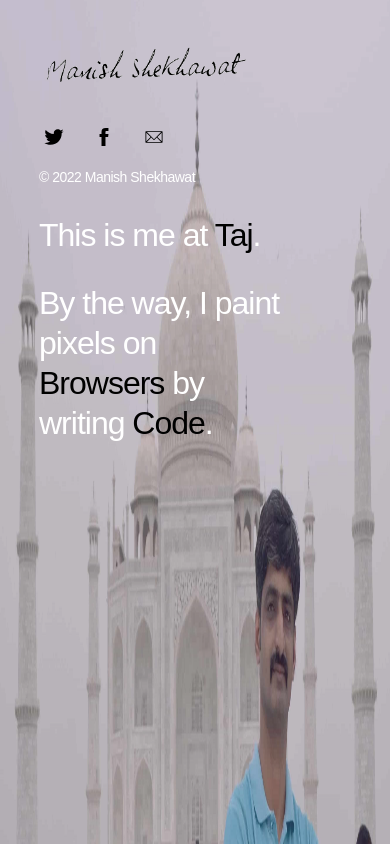
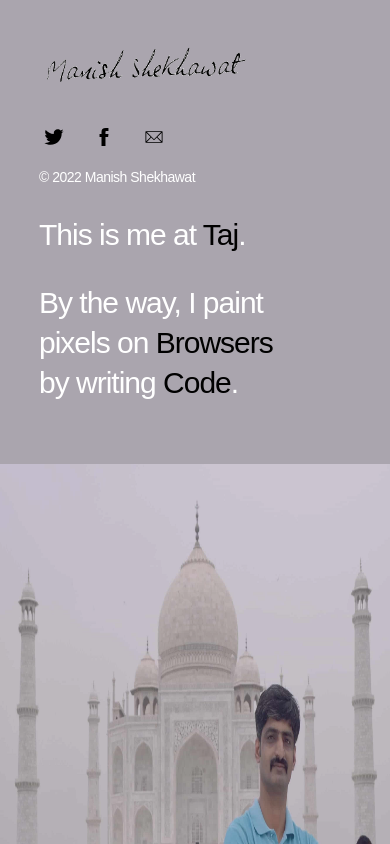
Before and after one commit to manishekhawat/www.manishekhawat.com, a website: page index.html in a window 390 px wide. Drawn offline with Linux system fonts and the light colour scheme.

Commit message:
lighthouse 100

```diff
--- a/assets/css/me.css
+++ b/assets/css/me.css
@@ -182,7 +182,7 @@ a:hover {
 /* -- Content -- */
 @-webkit-keyframes fadein {
   from {
-    opacity: 0;
+    opacity: 0.01;
   }
   to {
     opacity: 1;
@@ -190,7 +190,7 @@ a:hover {
 }
 @keyframes fadein {
   from {
-    opacity: 0;
+    opacity: 0.01;
   }
   to {
     opacity: 1;
@@ -213,7 +213,6 @@ body.page-template-page-fullsingle-me {
   letter-spacing: -0.5px;
   color: #ffffff;
   background-size: 100% 100%;
-  display: flex;
  }
 body.page-template-page-fullsingle-me p {
   margin-bottom: 28px;
@@ -243,8 +242,13 @@ body.page-template-page-fullsingle-me p {
 @media (max-width: 800px) {
   .bio {
     max-width: 80%;
-    font-size: 32px;
+    font-size: 30px;
     line-height: 40px;
+  }
+  body.page-template-page-fullsingle-me {
+    background-color: #c8c1ce;
+    background-size: 100% 45%;
+    background-position-y: 55vh;
   }
 }
 .bio a {
@@ -303,6 +307,22 @@ body.page-template-page-fullsingle-me p {
 .credit p a {
   color: #ffffff;
 }
+
+.logo img {
+  width: 100%;
+  height: auto;
+}
+
+@media (min-width: 801px) {
+  .logo {
+    width: 373px;
+  }
+  .logo img {
+    width: 200%;
+  }
+}
+
+
 
 @media (max-width: 800px) {
   .credit p {
--- a/index.html
+++ b/index.html
@@ -46,7 +46,7 @@
 <div class=fs-me>
 <div class=me-content>
 <div class=logo>
-<img src=images/sig.png alt="Manish Shekhawat Signature or Name" />
+<img src=images/sig.png alt="Manish Shekhawat Signature or Name" width="373" height="80" />
 </div>
 <div class=network>
 <ul>
```
